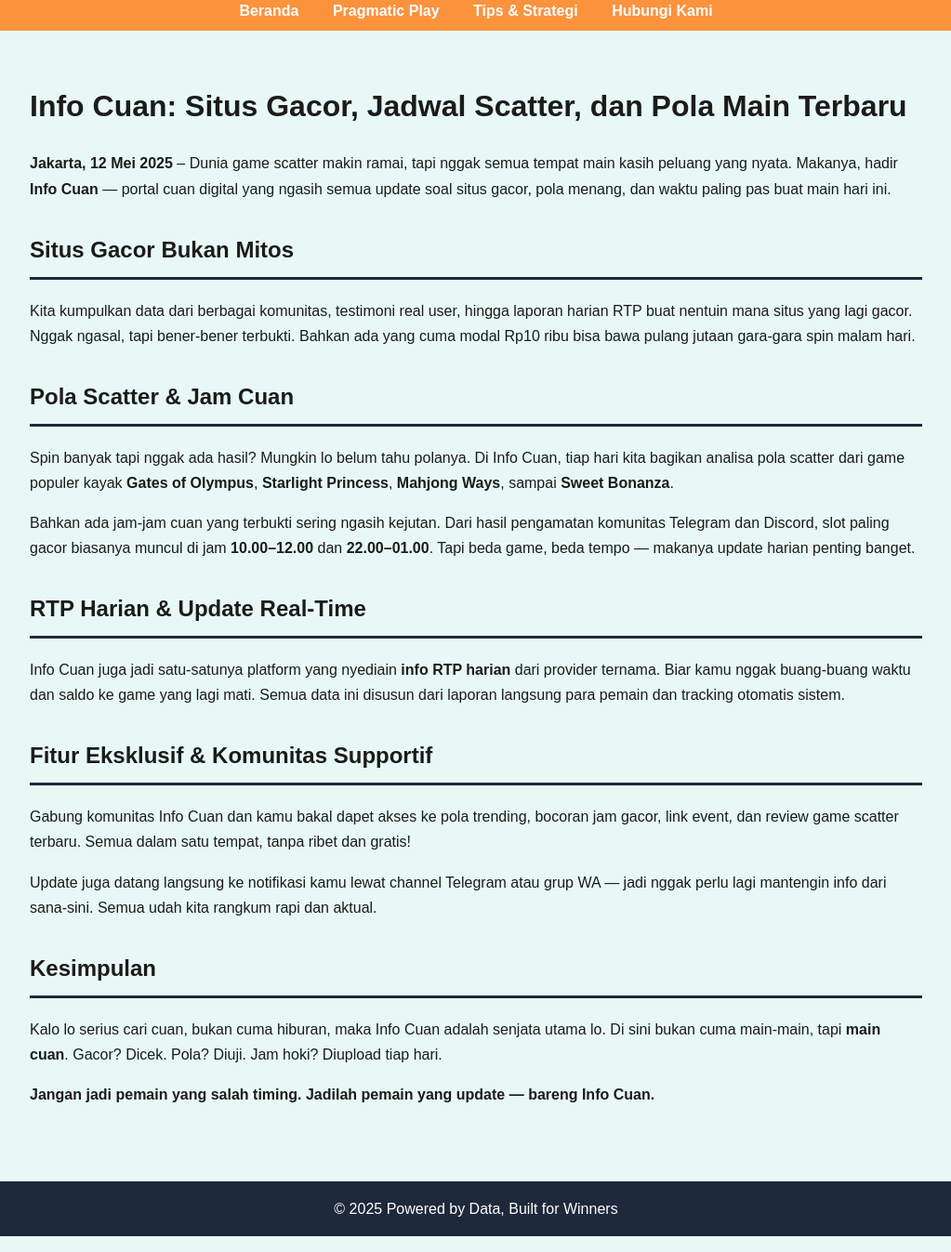
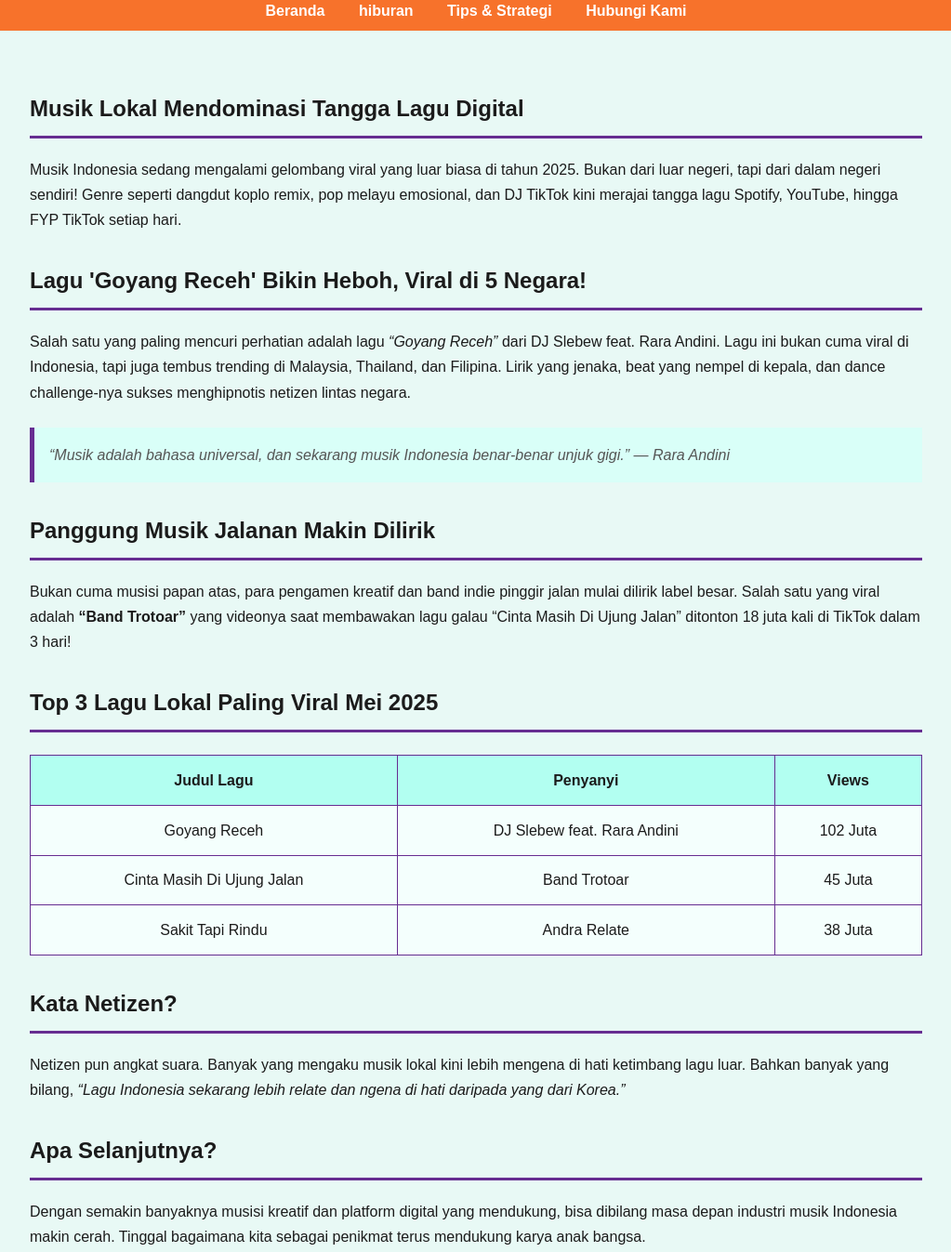
Before and after one commit to info-cuann/berita, a plain HTML site: page index.html in a window 1280 px wide. Shown: the part 178-1525 px from the top of the page at 93% size, without its empty margins (128-1151 px from the left). Drawn offline with Linux system fonts and the light colour scheme.

Commit message:
Update index.html

```diff
--- a/index.html
+++ b/index.html
@@ -3,13 +3,13 @@
 <head>
   <meta charset="UTF-8" />
   <meta name="viewport" content="width=device-width, initial-scale=1.0" />
-  <title>Info Cuan: Situs Gacor, Jadwal Scatter, dan Pola Main Terbaru</title>
+  <title>Fenomena Musik Viral di Indonesia 2025: Dari Dangdut Koplo hingga DJ TikTok</title>
   <style>
     :root {
-      --primary: #1e293b;
+      --primary: #662d91;
       --dark: #1b1b1b;
       --light: #e8f9f5;
-      --accent: #fb923c;
+      --accent: #f7722b;
     }
 
     body {
@@ -81,7 +81,7 @@
     }
 
     th, td {
-      border: 1px solid #1e293b;
+      border: 1px solid #662d91;
       padding: 0.8rem;
       text-align: center;
       background-color: #f4fffd;
@@ -103,41 +103,61 @@
 <body>
 
 <header>
-  <h1>Info Cuan: Situs Gacor, Jadwal Scatter, dan Pola Main Terbaru</h1>
+  <h1>Fenomena Musik Viral di Indonesia 2025: Dari Dangdut Koplo hingga DJ TikTok</h1>
 </header>
 
 <nav>
   <a href="#">Beranda</a>
-  <a href="#">Pragmatic Play</a>
+  <a href="#">hiburan</a>
   <a href="#">Tips & Strategi</a>
   <a href="#">Hubungi Kami</a>
 </nav>
 
 <main>
-<h1>Info Cuan: Situs Gacor, Jadwal Scatter, dan Pola Main Terbaru</h1>
+<h2>Musik Lokal Mendominasi Tangga Lagu Digital</h2>
+<p>Musik Indonesia sedang mengalami gelombang viral yang luar biasa di tahun 2025. Bukan dari luar negeri, tapi dari dalam negeri sendiri! Genre seperti dangdut koplo remix, pop melayu emosional, dan DJ TikTok kini merajai tangga lagu Spotify, YouTube, hingga FYP TikTok setiap hari.</p>
 
-<p><strong>Jakarta, 12 Mei 2025</strong> – Dunia game scatter makin ramai, tapi nggak semua tempat main kasih peluang yang nyata. Makanya, hadir <strong>Info Cuan</strong> — portal cuan digital yang ngasih semua update soal situs gacor, pola menang, dan waktu paling pas buat main hari ini.</p>
+<h2>Lagu 'Goyang Receh' Bikin Heboh, Viral di 5 Negara!</h2>
+<p>Salah satu yang paling mencuri perhatian adalah lagu <em>“Goyang Receh”</em> dari DJ Slebew feat. Rara Andini. Lagu ini bukan cuma viral di Indonesia, tapi juga tembus trending di Malaysia, Thailand, dan Filipina. Lirik yang jenaka, beat yang nempel di kepala, dan dance challenge-nya sukses menghipnotis netizen lintas negara.</p>
 
-<h2>Situs Gacor Bukan Mitos</h2>
-<p>Kita kumpulkan data dari berbagai komunitas, testimoni real user, hingga laporan harian RTP buat nentuin mana situs yang lagi gacor. Nggak ngasal, tapi bener-bener terbukti. Bahkan ada yang cuma modal Rp10 ribu bisa bawa pulang jutaan gara-gara spin malam hari.</p>
+<blockquote>
+“Musik adalah bahasa universal, dan sekarang musik Indonesia benar-benar unjuk gigi.” — Rara Andini
+</blockquote>
 
-<h2>Pola Scatter & Jam Cuan</h2>
-<p>Spin banyak tapi nggak ada hasil? Mungkin lo belum tahu polanya. Di Info Cuan, tiap hari kita bagikan analisa pola scatter dari game populer kayak <strong>Gates of Olympus</strong>, <strong>Starlight Princess</strong>, <strong>Mahjong Ways</strong>, sampai <strong>Sweet Bonanza</strong>.</p>
+<h2>Panggung Musik Jalanan Makin Dilirik</h2>
+<p>Bukan cuma musisi papan atas, para pengamen kreatif dan band indie pinggir jalan mulai dilirik label besar. Salah satu yang viral adalah <strong>“Band Trotoar”</strong> yang videonya saat membawakan lagu galau “Cinta Masih Di Ujung Jalan” ditonton 18 juta kali di TikTok dalam 3 hari!</p>
 
-<p>Bahkan ada jam-jam cuan yang terbukti sering ngasih kejutan. Dari hasil pengamatan komunitas Telegram dan Discord, slot paling gacor biasanya muncul di jam <strong>10.00–12.00</strong> dan <strong>22.00–01.00</strong>. Tapi beda game, beda tempo — makanya update harian penting banget.</p>
+<h2>Top 3 Lagu Lokal Paling Viral Mei 2025</h2>
+<table>
+  <tr>
+    <th>Judul Lagu</th>
+    <th>Penyanyi</th>
+    <th>Views</th>
+  </tr>
+  <tr>
+    <td>Goyang Receh</td>
+    <td>DJ Slebew feat. Rara Andini</td>
+    <td>102 Juta</td>
+  </tr>
+  <tr>
+    <td>Cinta Masih Di Ujung Jalan</td>
+    <td>Band Trotoar</td>
+    <td>45 Juta</td>
+  </tr>
+  <tr>
+    <td>Sakit Tapi Rindu</td>
+    <td>Andra Relate</td>
+    <td>38 Juta</td>
+  </tr>
+</table>
 
-<h2>RTP Harian & Update Real-Time</h2>
-<p>Info Cuan juga jadi satu-satunya platform yang nyediain <strong>info RTP harian</strong> dari provider ternama. Biar kamu nggak buang-buang waktu dan saldo ke game yang lagi mati. Semua data ini disusun dari laporan langsung para pemain dan tracking otomatis sistem.</p>
+<h2>Kata Netizen?</h2>
+<p>Netizen pun angkat suara. Banyak yang mengaku musik lokal kini lebih mengena di hati ketimbang lagu luar. Bahkan banyak yang bilang, <em>“Lagu Indonesia sekarang lebih relate dan ngena di hati daripada yang dari Korea.”</em></p>
 
-<h2>Fitur Eksklusif & Komunitas Supportif</h2>
-<p>Gabung komunitas Info Cuan dan kamu bakal dapet akses ke pola trending, bocoran jam gacor, link event, dan review game scatter terbaru. Semua dalam satu tempat, tanpa ribet dan gratis!</p>
+<h2>Apa Selanjutnya?</h2>
+<p>Dengan semakin banyaknya musisi kreatif dan platform digital yang mendukung, bisa dibilang masa depan industri musik Indonesia makin cerah. Tinggal bagaimana kita sebagai penikmat terus mendukung karya anak bangsa.</p>
 
-<p>Update juga datang langsung ke notifikasi kamu lewat channel Telegram atau grup WA — jadi nggak perlu lagi mantengin info dari sana-sini. Semua udah kita rangkum rapi dan aktual.</p>
-
-<h2>Kesimpulan</h2>
-<p>Kalo lo serius cari cuan, bukan cuma hiburan, maka Info Cuan adalah senjata utama lo. Di sini bukan cuma main-main, tapi <strong>main cuan</strong>. Gacor? Dicek. Pola? Diuji. Jam hoki? Diupload tiap hari.</p>
-
-<p><strong>Jangan jadi pemain yang salah timing. Jadilah pemain yang update — bareng Info Cuan.</strong></p>
+<p>So, siap-siap playlist kamu dipenuhi lagu lokal yang tak hanya enak didengar, tapi juga bisa bikin kamu joget sendiri di kamar. Musik Indonesia... lagi di puncak!</p>
 </main>
 
 <footer>
```
